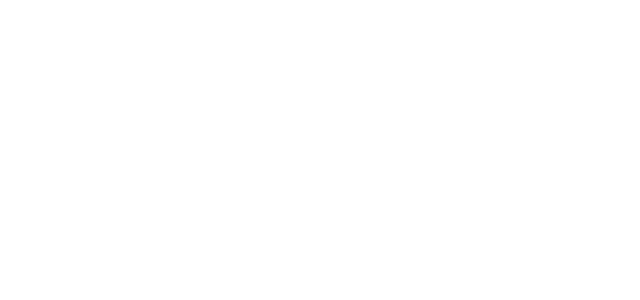
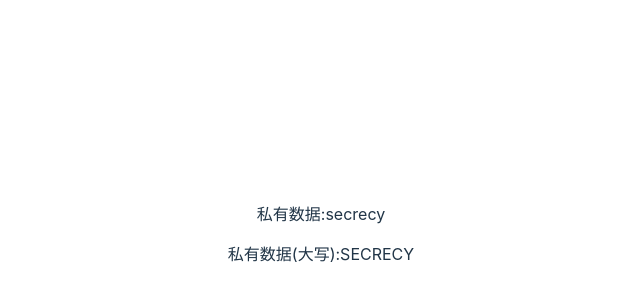
Before and after one commit to husky-dot/vue-tips, a Vue app: page / in a window 1280 px wide. Shown: the part 166-466 px from the top of the page, without its empty margins (319-959 px from the left). Built offline with nearby package versions, Linux system fonts and the light colour scheme.

Commit message:
feat: 完成

```diff
--- a/src/App.vue
+++ b/src/App.vue
@@ -1,20 +1,15 @@
+<template>
+  <User ref="useRef" />
+</template>
+
 <script setup>
+import { ref, onMounted } from "vue";
+import User from "./components/User.vue";
 
-// `toRef` 可以用来为源响应式对象的某个 `property` 新创建一个 `ref`，
-// 然后 `ref `可以被传递，它会保持对其源 `property` 的响应式连接。
+const useRef = ref(null);
 
-import { reactive, toRef } from "vue";
-
-const state = reactive({
-  foo: 1,
-  bar: 2,
+onMounted(() => {
+  console.log(useRef.value.privateData);
+  console.log(useRef.value.upperCasePrivateData);
 });
-
-const fooRef = toRef(state, "foo");
-
-fooRef.value++;
-console.log(state.foo); // 2
-
-state.foo++;
-console.log(fooRef.value); // 3
 </script>
--- a/src/components/User.vue
+++ b/src/components/User.vue
@@ -1,15 +1,21 @@
 <template>
   <div>
-    <p>姓名：{{ userInfo.detail.name }}</p>
-    <p>职业：{{ userInfo.job }}</p>
-    <p>年龄：{{ userInfo.age }}</p>
+    <p>私有数据:{{ privateData }}</p>
+    <p>私有数据(大写):{{ upperCasePrivateData }}</p>
   </div>
 </template>
 
 <script>
 export default {
-  props: {
-    userInfo: Object,
-  }
+  data() {
+    return {
+      privateData: "secrecy",
+    };
+  },
+  computed: {
+    upperCasePrivateData() {
+      return this.privateData.toUpperCase();
+    },
+  },
 };
 </script>
```
